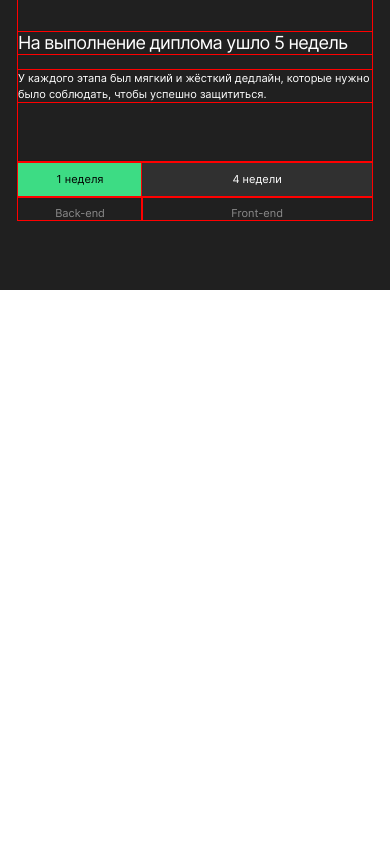
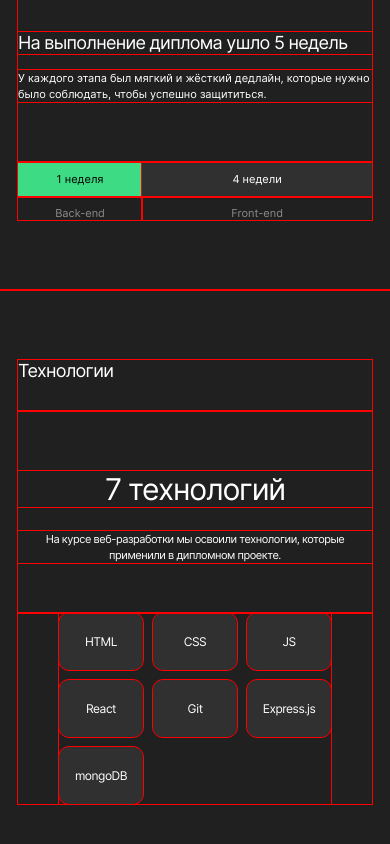
Before and after one commit to KonstantinSky1/movies-explorer-frontend, a React (Create React App) app: page / in a window 390 px wide. Shown: the part 1211-2055 px from the top of the page. Before the commit the page ends 1501 px from the top, so only its background shows below. Built offline with nearby package versions, Linux system fonts and the light colour scheme.

Commit message:
вёрстка 2процента

```diff
--- a/src/components/Header/Header.jsx
+++ b/src/components/Header/Header.jsx
@@ -32,7 +32,6 @@ function Header() {
           </Route>
         </Switch>
       </div>
-
     </header>
 
   );
--- a/src/components/Main/Main.jsx
+++ b/src/components/Main/Main.jsx
@@ -2,12 +2,14 @@ import React from "react";
 
 import Promo from '../Promo/Promo.jsx';
 import AboutProject from '../AboutProject/AboutProject.jsx';
+import Techs from '../Techs/Techs.jsx';
 
 function Main() {
   return (
     <main>
       <Promo />
       <AboutProject />
+      <Techs />
     </main>
   );
 }
--- /dev/null
+++ b/src/components/Techs/Techs.css
@@ -0,0 +1,142 @@
+.techs {
+  background-color: #272727;
+  padding: 100px 70px 100px 70px;
+}
+
+.techs__content {
+  max-width: 1140px;
+  margin: 0 auto;
+}
+
+.techs__headerTitle {
+  margin: 0;
+  font-size: 22px;
+  line-height: 27px;
+  letter-spacing: -0.04em;
+  font-weight: 400;
+  border-bottom: 1px solid #DADADA;
+  padding-bottom: 23px;
+}
+
+.techs__textBlock {
+  padding: 90px 0 100px 0;
+}
+
+.techs__title {
+  margin: 0 auto 26px;
+  max-width: 600px;
+  text-align: center;
+  font-size: 50px;
+  line-height: 58px;
+  font-weight: 400;
+  letter-spacing: -0.04em;
+}
+
+.techs_text {
+  font-size: 14px;
+  line-height: 20px;
+  letter-spacing: -0.04em;
+  margin: 0 auto;
+  text-align: center;
+  max-width: 460px;
+}
+
+.techs_listWrapper {
+  display: flex;
+  justify-content: center;
+}
+
+.techs_list {
+  margin: 0;
+  padding: 0;
+  list-style-type: none;
+  display: grid;
+  grid-template-columns: repeat(auto-fit, 90px);
+  grid-gap: 10px;
+  width: fit-content;
+  max-width: 100%;
+}
+
+.techs_listItem {
+  font-size: 14px;
+  line-height: 17px;
+  letter-spacing: -0.04em;
+  background-color: #303030;
+  border-radius: 10px;
+  display: inline-block;
+  text-align: center;
+  padding: 21px 0;
+}
+
+@media screen and (max-width: 860px){
+  .techs {
+    padding-left: 50px;
+    padding-right: 50px;
+  }
+
+  .techs_list {
+    grid-template-columns: repeat(auto-fit, 84px);
+  }
+
+  .techs_listItem {
+    font-size: 12px;
+    line-height: 15px;
+  }
+}
+
+@media screen and (max-width: 769px){
+  .techs {
+    padding-top: 90px;
+    padding-bottom: 90px;
+  }
+
+  .techs__textBlock {
+    padding-top: 80px;
+    padding-bottom: 83px;
+  }
+
+  .techs__title {
+    margin-bottom: 22px;
+  }
+
+  .techs_text {
+    font-size: 12px;
+    line-height: 18px;
+  }
+}
+
+@media screen and (max-width: 450px){
+  .techs {
+    background-color: inherit;
+    padding: 70px 18px;
+  }
+
+  .techs__headerTitle {
+    font-size: 18px;
+    line-height: 22px;
+    padding-bottom: 28px;
+    border-color: #000;
+  }
+
+  .techs__textBlock {
+    padding-top: 60px;
+    padding-bottom: 50px;
+  }
+
+  .techs__title {
+    font-size: 30px;
+    line-height: 36px;
+    margin-bottom: 24px;
+  }
+
+  .techs_text {
+    font-size: 11px;
+    line-height: 16px;
+  }
+}
+
+@media screen and (max-width: 320px){
+  .techs_list {
+    grid-template-columns: repeat(2, 84px);
+  }
+}
--- /dev/null
+++ b/src/components/Techs/Techs.jsx
@@ -0,0 +1,30 @@
+import React from 'react';
+
+import './Techs.css';
+
+function Techs() {
+  return (
+    <section className="techs">
+      <div className="techs__content">
+        <h3 className="techs__headerTitle">Технологии</h3>
+        <div className="techs__textBlock">
+          <h2 className="techs__title">7 технологий</h2>
+          <p className="techs_text">На курсе веб-разработки мы освоили технологии, которые применили в дипломном проекте.</p>
+        </div>
+        <div className="techs_listWrapper">
+          <ul className="techs_list">
+            <li className="techs_listItem">HTML</li>
+            <li className="techs_listItem">CSS</li>
+            <li className="techs_listItem">JS</li>
+            <li className="techs_listItem">React</li>
+            <li className="techs_listItem">Git</li>
+            <li className="techs_listItem">Express.js</li>
+            <li className="techs_listItem">mongoDB</li>
+          </ul>
+        </div>
+      </div>
+    </section>
+  );
+}
+
+export default Techs;
```
Also changed, not shown: src/components/AboutProject/AboutProject.css (+5 -5 lines).
